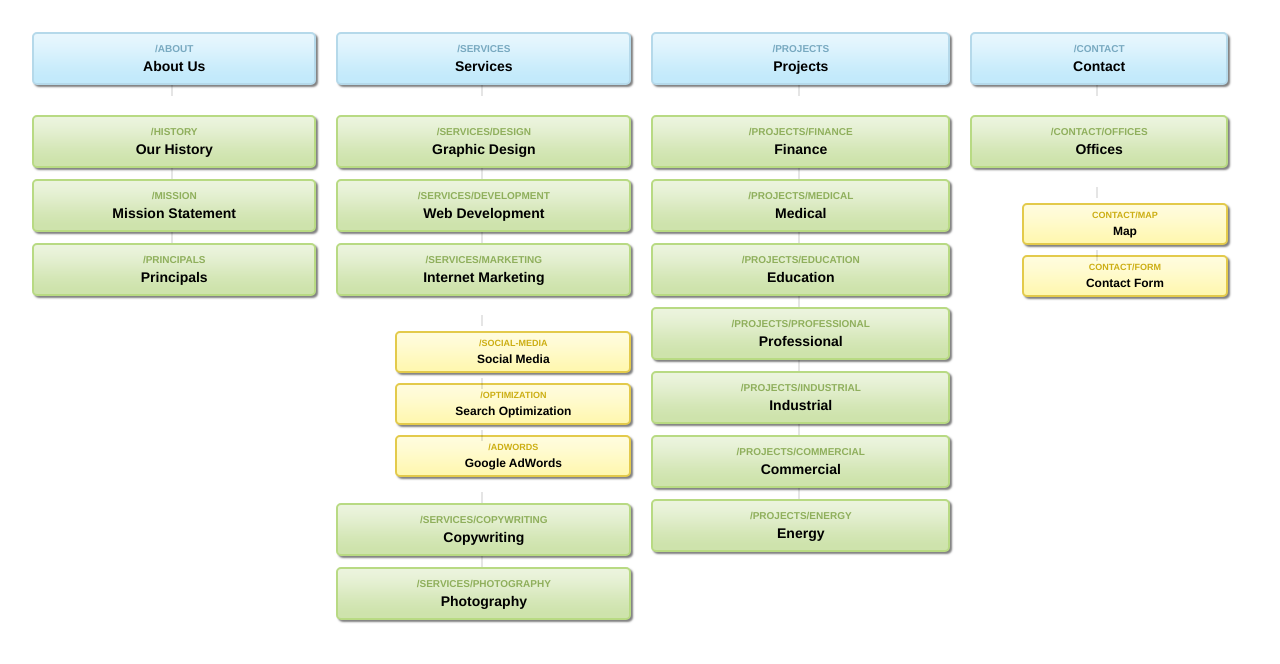
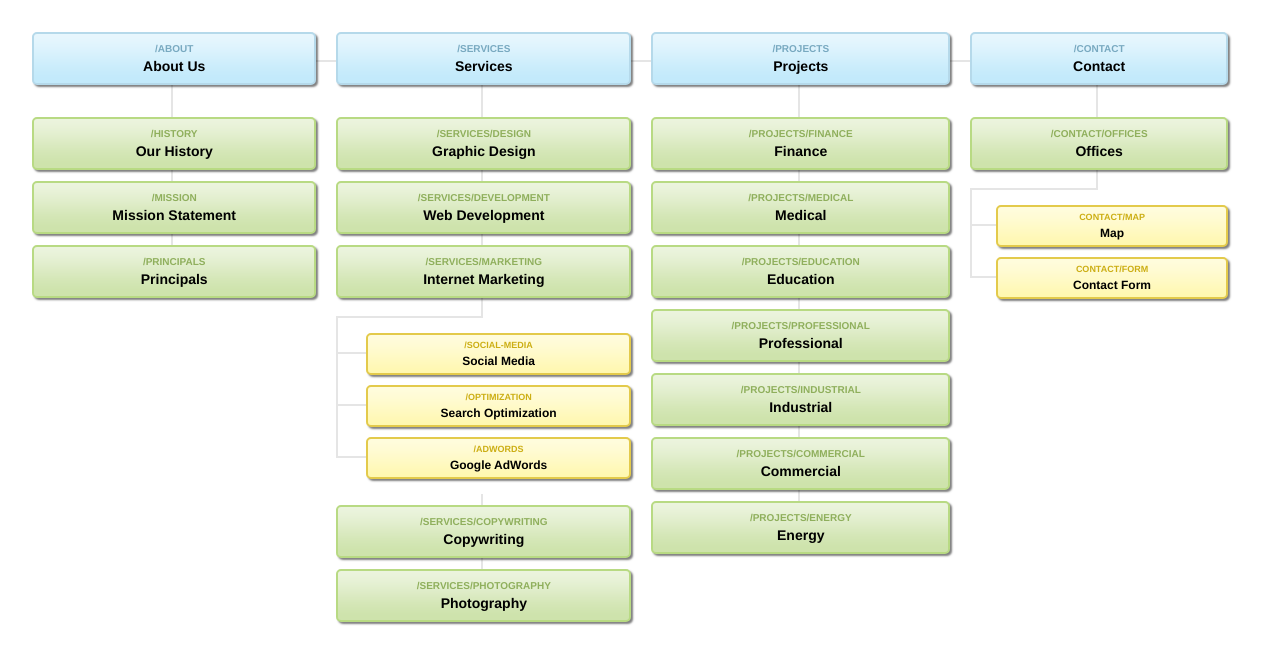
Before and after one commit to musavvirahmed/Happy-Go-Eats-Sitemap, a plain HTML site: page index.html in a window 1280 px wide. Drawn offline with Linux system fonts and the light colour scheme.

```diff
--- a/slickmap.css
+++ b/slickmap.css
@@ -62,6 +62,8 @@ ol, ul {
 	Lines
 ------------------------------------------------------------ */
 
+.primaryNav ul:before,
+.primaryNav ul:after,
 .primaryNav ul li:before,
 .primaryNav ul li:after {
 	display: block;
@@ -69,22 +71,63 @@ ol, ul {
 	position: absolute;
 	border-width: 0;
 	border-color: rgba(0,0,0,.1);
-	//border-color: red;
 	border-style: solid;
+	z-index: -1;
+	// border-color: red;
 }
-
+.primaryNav > ul > li:after {
+	height: 1.75em;
+	top: 0;
+	right: 0;
+	width: 1.25em;
+	border-bottom-width: 2px;
+	// border-color: red;
+}
 .primaryNav ul ul li:after {
 	width: 50%;
 	height: .6875em;
 	top: 0;
 	right: 1px;
 	border-left-width: 2px;
-	//display: block;
-	//width: 100%;
-	// width: 100%;
-	// clear: left;
-	// margin-top: 0;
-	//background: url('images/vertical-line.png') center bottom repeat-y;
+	// border-color: red;
+}
+.primaryNav ul ul li:first-child:before {
+	top: .6875em;
+	width: 50%;
+	height: 1.3125em;
+	right: 1px;
+	border-left-width: 2px;
+	// border-color: red;
+}
+.primaryNav > ul > li:last-child:after {
+	border-bottom-width: 0;
+}
+.primaryNav ul ul ul li:before {
+	width: calc(50% - 5px) !important;
+	height: calc(100% - 2px);
+	top: -50%;
+	left: 0;
+	border-left-width: 2px;
+	border-bottom-width: 2px;
+	// border-color: red;
+}
+.primaryNav ul ul ul li:first-child:before {
+	height: 53%;
+	top: auto;
+	bottom: calc(50% - 5px);
+	border-top-width: 2px;
+	// border-color: red;
+}
+.primaryNav ul ul ul:before {
+	width: 50%;
+	height: 1.25em;
+	top: -10px;
+	right: 1px;
+	border-left-width: 2px;
+	//border-color: red;
+}
+.primaryNav ul ul ul li:after {
+	border-width: 0;
 }
 
 // .primaryNav li:before,
@@ -234,11 +277,12 @@ ol, ul {
 }
 .primaryNav ul {
 	display: flex;
+	position: relative;
 	//width: 100%;
 }
 .primaryNav li {
 	flex-grow: 1;
-	padding-right: 20px;
+	padding-right: 1.25em;
 	position: relative;
 	//padding: 30px 0px;
 	//margin-top: -30px;
@@ -260,9 +304,6 @@ ol, ul {
 .primaryNav li a:hover {
 	background-color: #e2f4fd;
 	border-color: #97bdcf;
-}
-.primaryNav li:last-child {
-	//background: url('images/L1-right.png') center top no-repeat;
 }
 a:link:before,
 a:visited:before {
@@ -293,22 +334,22 @@ a:visited:before {
 	// margin-top: 0;
 	//background: url('images/vertical-line.png') center bottom repeat-y;
 }
-.primaryNav li li a {
+.primaryNav ul ul li a {
 	background-color: #cee3ac;
 	border-color: #b8da83;
 }
-.primaryNav li li a:hover {
+.primaryNav ul ul li a:hover {
 	border-color: #94b75f;
 	background-color: #e7f1d7;
 }
-.primaryNav li li:first-child {
-	padding-top: 30px;
+.primaryNav ul ul li:first-child {
+	padding-top: 2em;
 }
-.primaryNav li li:last-child {
+.primaryNav ul ul li:last-child {
 	//background: url('images/vertical-line.png') center bottom repeat-y;
 }
-.primaryNav li li a:link:before,
-.primaryNav li li a:visited:before {
+.primaryNav ul ul li a:link:before,
+.primaryNav ul ul li a:visited:before {
 	color: #8faf5c;
 }
 
@@ -328,8 +369,8 @@ a:visited:before {
 	border-color: #e3ca4b;
 	font-size: .75em;
 	padding: .5em 0;
-	width: 80%;
-		margin-right: 0;
+	width: 90%;
+	margin-right: 0;
 	margin-left: auto;
 
 }
```
